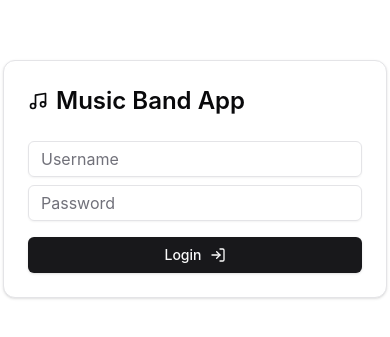
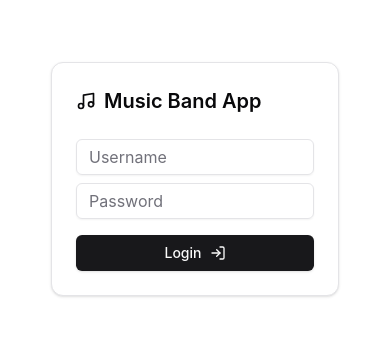
Before and after one commit to LucaVallazza/musicbands-app, a React (Vite) app: page /login in a window 390 px wide. Shown: the part 243-580 px from the top of the page. Built offline with nearby package versions, Linux system fonts and the light colour scheme.

Commit message:
🎨 login responsive design

```diff
--- a/src/pages/login-page.tsx
+++ b/src/pages/login-page.tsx
@@ -30,11 +30,11 @@ const LogInPage = () => {
 
   return (
     <div className="flex flex-col w-screen h-screen">
-      <Card className="m-auto w-96">
+      <Card className="m-auto w-72 md:w-96">
         <CardHeader>
           <div className="flex">
             <Music size={20} className="my-auto mr-2"></Music>
-            <h1 className="text-2xl font-semibold">Music Band App</h1>
+            <h1 className=" text-xl md:text-2xl font-semibold">Music Band App</h1>
 
           </div>
         </CardHeader>
```
